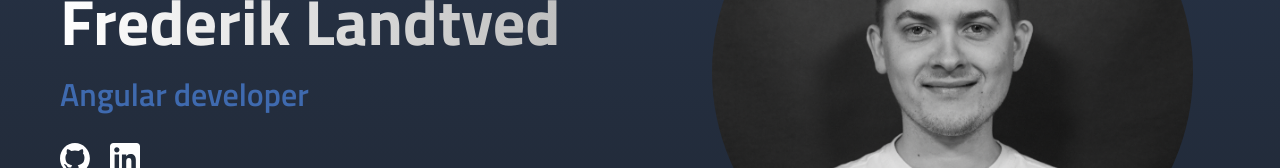
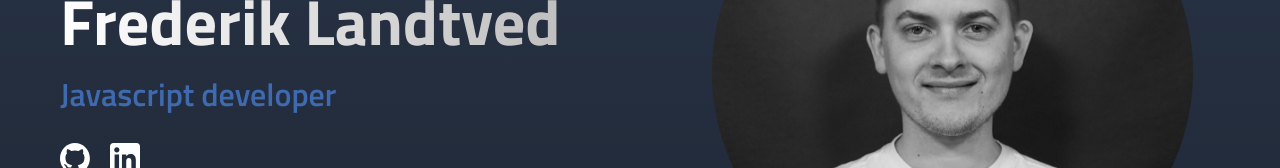
Before and after one commit to FrederikLandtved/portfolio, an Angular app: page / in a window 1280 px wide. Shown: the part 343-511 px from the top of the page. Built offline with nearby package versions, Linux system fonts and the light colour scheme.

Commit message:
Changed animation text

```diff
--- a/src/app/app.component.ts
+++ b/src/app/app.component.ts
@@ -9,7 +9,7 @@ import { saveAs } from 'file-saver';
 export class AppComponent implements OnInit {
   name: string = 'Frederik Landtved';
   changingText: string = '';
-  stringsToShow: string[] = ['Full stack developer', 'Angular developer', 'C# developer'];
+  stringsToShow: string[] = ['Full stack developer', 'Javascript developer', 'C# developer'];
   currentStringIndex: number = 0;
 
   constructor() { }
```
